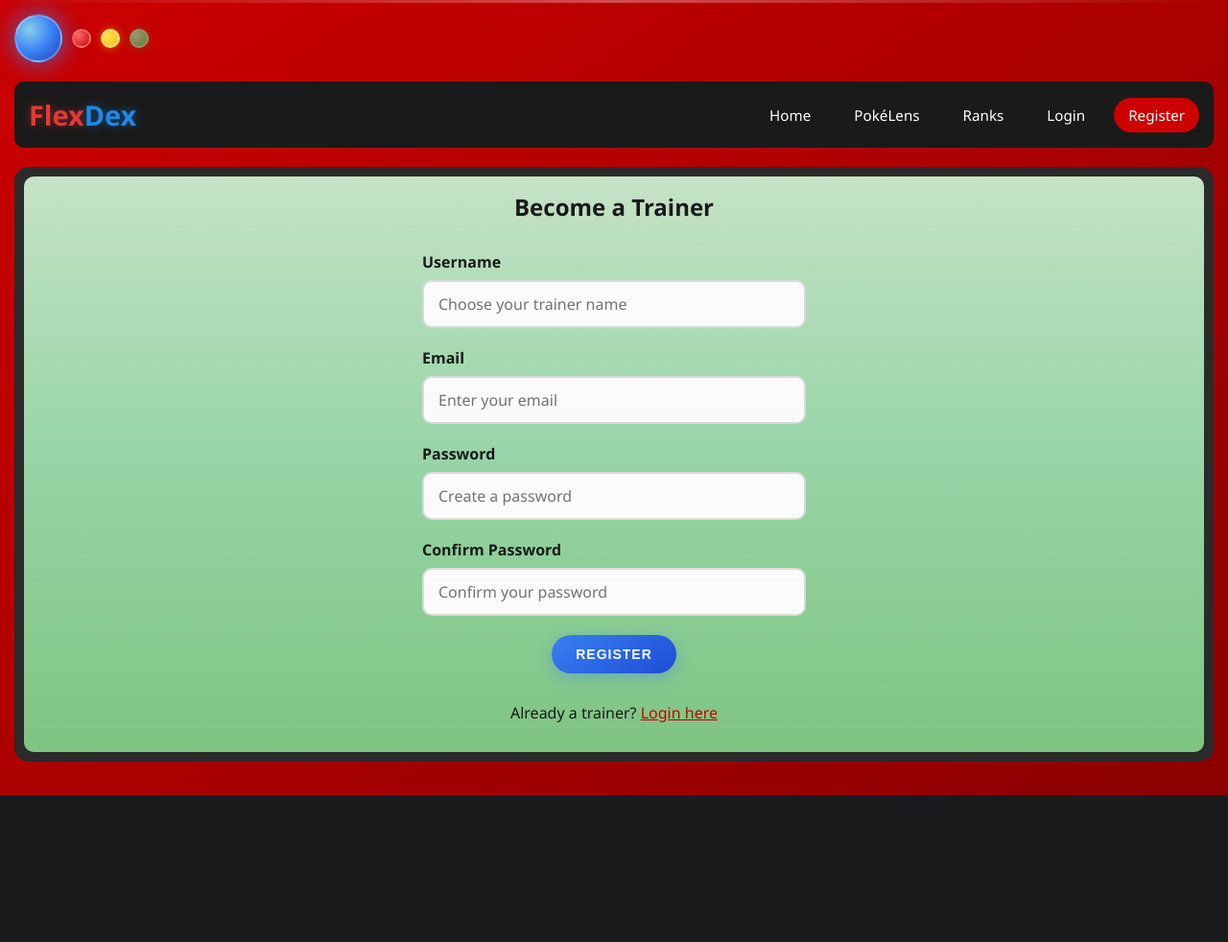
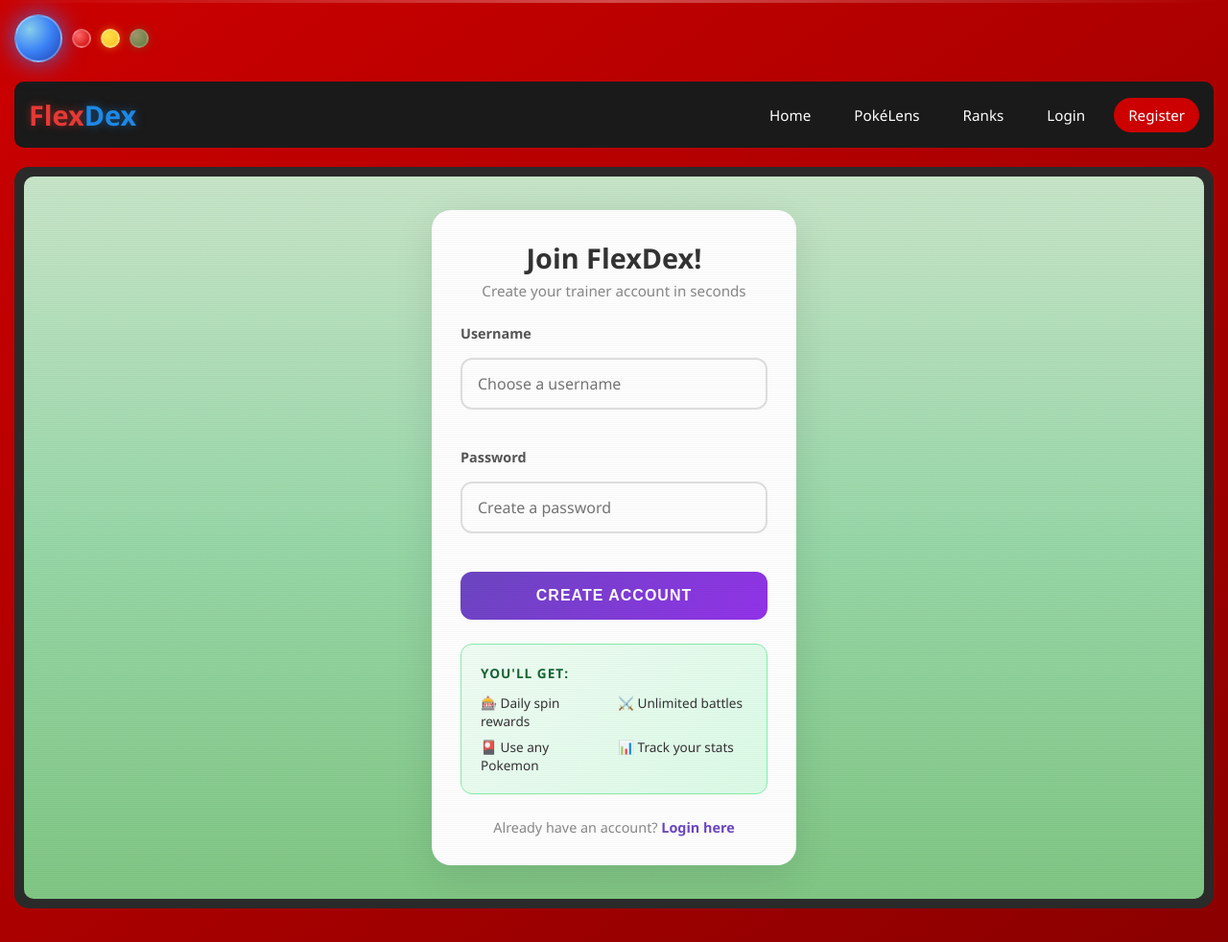
Before and after one commit to Zxxs3006/Flex-Dex, a Flask app: page /register in a window 1280 px wide. Shown: the whole page at 96% size. Before the commit the page ends 829 px from the top, so only its background shows below. Run offline with Flask 3, Linux system fonts and the light colour scheme.

Commit message:
Simplify registration - just username and password
- Remove email field requirement
- Remove password confirmation
- Auto-generate placeholder email from username
- Reduce minimum password length to 4 characters
- Clean, modern registration UI with benefits preview
- Faster onboarding experience

Co-Authored-By: Claude Opus 4.5 <noreply@anthropic.com>

```diff
--- a/app.py
+++ b/app.py
@@ -177,39 +177,37 @@ def login():
 
 @app.route('/register', methods=['GET', 'POST'])
 def register():
-    """User registration page."""
+    """User registration page - simple username & password only."""
     if current_user.is_authenticated:
         return redirect(url_for('index'))
 
     if request.method == 'POST':
         username = request.form.get('username', '').strip()
-        email = request.form.get('email', '').strip()
         password = request.form.get('password', '')
-        confirm_password = request.form.get('confirm_password', '')
 
         errors = []
 
         if len(username) < 3:
             errors.append('Username must be at least 3 characters')
 
+        if len(username) > 20:
+            errors.append('Username must be 20 characters or less')
+
         if User.query.filter_by(username=username).first():
             errors.append('Username already taken')
 
-        if User.query.filter_by(email=email).first():
-            errors.append('Email already registered')
-
-        if len(password) < 6:
-            errors.append('Password must be at least 6 characters')
-
-        if password != confirm_password:
-            errors.append('Passwords do not match')
+        if len(password) < 4:
+            errors.append('Password must be at least 4 characters')
 
         if errors:
             for error in errors:
                 flash(error, 'error')
             return render_template('register.html')
 
-        user = User(username=username, email=email)
+        # Generate a placeholder email from username
+        placeholder_email = f"{username.lower()}@flexdex.local"
+
+        user = User(username=username, email=placeholder_email)
         user.set_password(password)
         db.session.add(user)
         db.session.commit()
--- a/templates/register.html
+++ b/templates/register.html
@@ -1,43 +1,183 @@
 {% extends "base.html" %}
 
-{% block title %}Register - Pokédex{% endblock %}
+{% block title %}Register - FlexDex{% endblock %}
 
 {% block content %}
-<div class="register-page" style="max-width: 400px; margin: 0 auto;">
-    <h2 style="text-align: center; margin-bottom: 30px;">Become a Trainer</h2>
+<div class="register-page">
+    <div class="register-card">
+        <div class="register-header">
+            <h2>Join FlexDex!</h2>
+            <p>Create your trainer account in seconds</p>
+        </div>
 
-    <form class="pokedex-form" method="POST" action="{{ url_for('register') }}">
+        <form class="register-form" method="POST" action="{{ url_for('register') }}">
             <div class="form-group">
                 <label for="username">Username</label>
                 <input type="text" id="username" name="username" required
-                   placeholder="Choose your trainer name" minlength="3" maxlength="80">
-        </div>
-
-        <div class="form-group">
-            <label for="email">Email</label>
-            <input type="email" id="email" name="email" required
-                   placeholder="Enter your email">
+                       placeholder="Choose a username" minlength="3" maxlength="20"
+                       autocomplete="username">
             </div>
 
             <div class="form-group">
                 <label for="password">Password</label>
                 <input type="password" id="password" name="password" required
-                   placeholder="Create a password" minlength="6">
+                       placeholder="Create a password" minlength="4"
+                       autocomplete="new-password">
             </div>
 
-        <div class="form-group">
-            <label for="confirm_password">Confirm Password</label>
-            <input type="password" id="confirm_password" name="confirm_password" required
-                   placeholder="Confirm your password">
+            <button type="submit" class="register-btn">CREATE ACCOUNT</button>
+        </form>
+
+        <div class="benefits-preview">
+            <h4>You'll Get:</h4>
+            <ul>
+                <li>🎰 Daily spin rewards</li>
+                <li>⚔️ Unlimited battles</li>
+                <li>🎴 Use any Pokemon</li>
+                <li>📊 Track your stats</li>
+            </ul>
         </div>
 
-        <div style="text-align: center; margin-top: 20px;">
-            <button type="submit" class="pokedex-btn btn-primary">Register</button>
-        </div>
-    </form>
-
-    <p style="text-align: center; margin-top: 30px;">
-        Already a trainer? <a href="{{ url_for('login') }}" style="color: #cc0000;">Login here</a>
+        <p class="login-link">
+            Already have an account? <a href="{{ url_for('login') }}">Login here</a>
         </p>
     </div>
+</div>
+
+<style>
+.register-page {
+    min-height: 80vh;
+    display: flex;
+    align-items: center;
+    justify-content: center;
+    padding: 20px;
+}
+
+.register-card {
+    background: white;
+    border-radius: 20px;
+    padding: 30px;
+    max-width: 380px;
+    width: 100%;
+    box-shadow: 0 10px 40px rgba(0,0,0,0.1);
+}
+
+.register-header {
+    text-align: center;
+    margin-bottom: 25px;
+}
+
+.register-header h2 {
+    font-size: 1.8em;
+    color: #333;
+    margin-bottom: 5px;
+}
+
+.register-header p {
+    color: #888;
+    font-size: 0.95em;
+}
+
+.register-form {
+    display: flex;
+    flex-direction: column;
+    gap: 20px;
+}
+
+.form-group {
+    display: flex;
+    flex-direction: column;
+    gap: 8px;
+}
+
+.form-group label {
+    font-weight: 600;
+    color: #555;
+    font-size: 0.9em;
+}
+
+.form-group input {
+    padding: 14px 16px;
+    border: 2px solid #e0e0e0;
+    border-radius: 12px;
+    font-size: 1em;
+    transition: all 0.2s;
+}
+
+.form-group input:focus {
+    outline: none;
+    border-color: #6b46c1;
+    box-shadow: 0 0 0 3px rgba(107, 70, 193, 0.1);
+}
+
+.register-btn {
+    background: linear-gradient(135deg, #6b46c1 0%, #9333ea 100%);
+    color: white;
+    border: none;
+    padding: 16px;
+    border-radius: 12px;
+    font-size: 1em;
+    font-weight: bold;
+    cursor: pointer;
+    transition: all 0.3s;
+    text-transform: uppercase;
+    letter-spacing: 1px;
+}
+
+.register-btn:hover {
+    transform: translateY(-2px);
+    box-shadow: 0 8px 25px rgba(107, 70, 193, 0.4);
+}
+
+.register-btn:active {
+    transform: translateY(0);
+}
+
+.benefits-preview {
+    margin-top: 25px;
+    padding: 20px;
+    background: linear-gradient(135deg, #f0fdf4 0%, #dcfce7 100%);
+    border-radius: 12px;
+    border: 1px solid #86efac;
+}
+
+.benefits-preview h4 {
+    font-size: 0.85em;
+    color: #166534;
+    margin-bottom: 12px;
+    text-transform: uppercase;
+    letter-spacing: 1px;
+}
+
+.benefits-preview ul {
+    list-style: none;
+    padding: 0;
+    margin: 0;
+    display: grid;
+    grid-template-columns: 1fr 1fr;
+    gap: 8px;
+}
+
+.benefits-preview li {
+    font-size: 0.85em;
+    color: #333;
+}
+
+.login-link {
+    text-align: center;
+    margin-top: 25px;
+    color: #888;
+    font-size: 0.9em;
+}
+
+.login-link a {
+    color: #6b46c1;
+    font-weight: 600;
+    text-decoration: none;
+}
+
+.login-link a:hover {
+    text-decoration: underline;
+}
+</style>
 {% endblock %}
```
Lines whose indentation alone changed are shown as unchanged.
